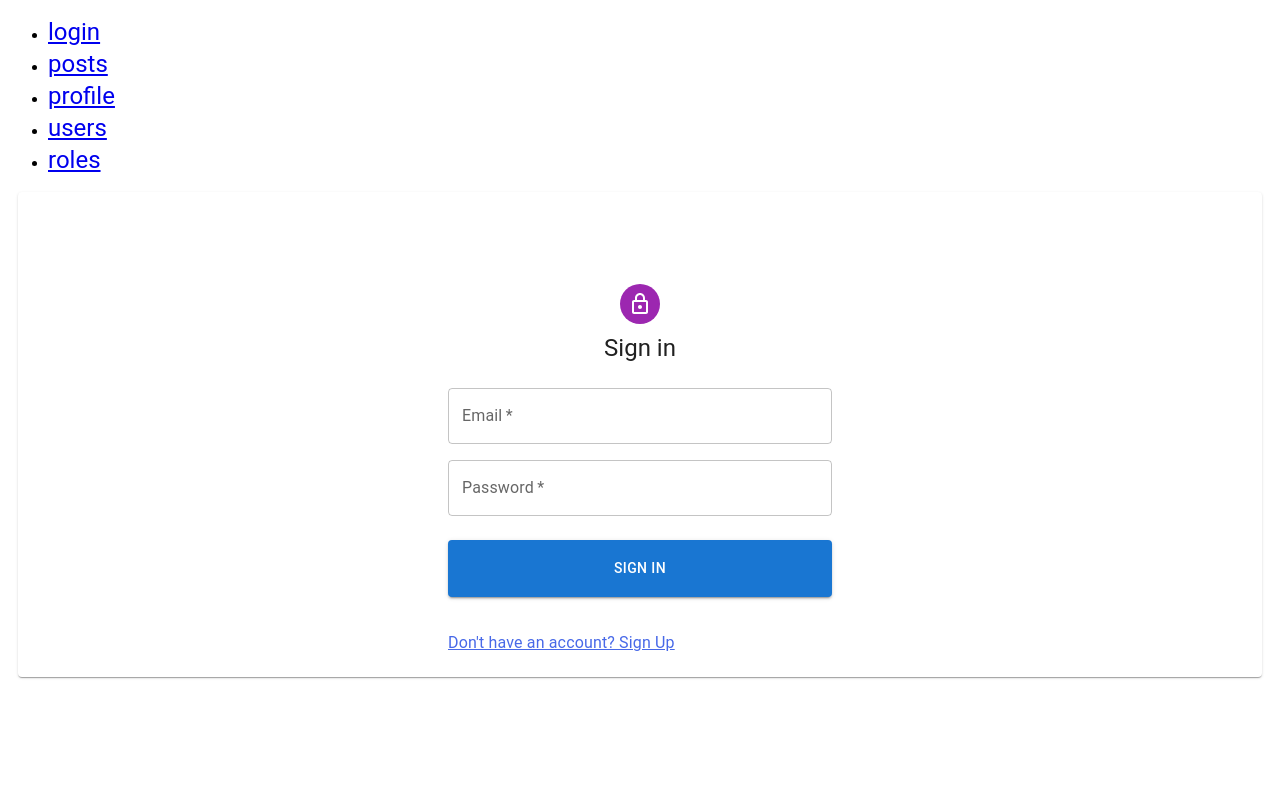
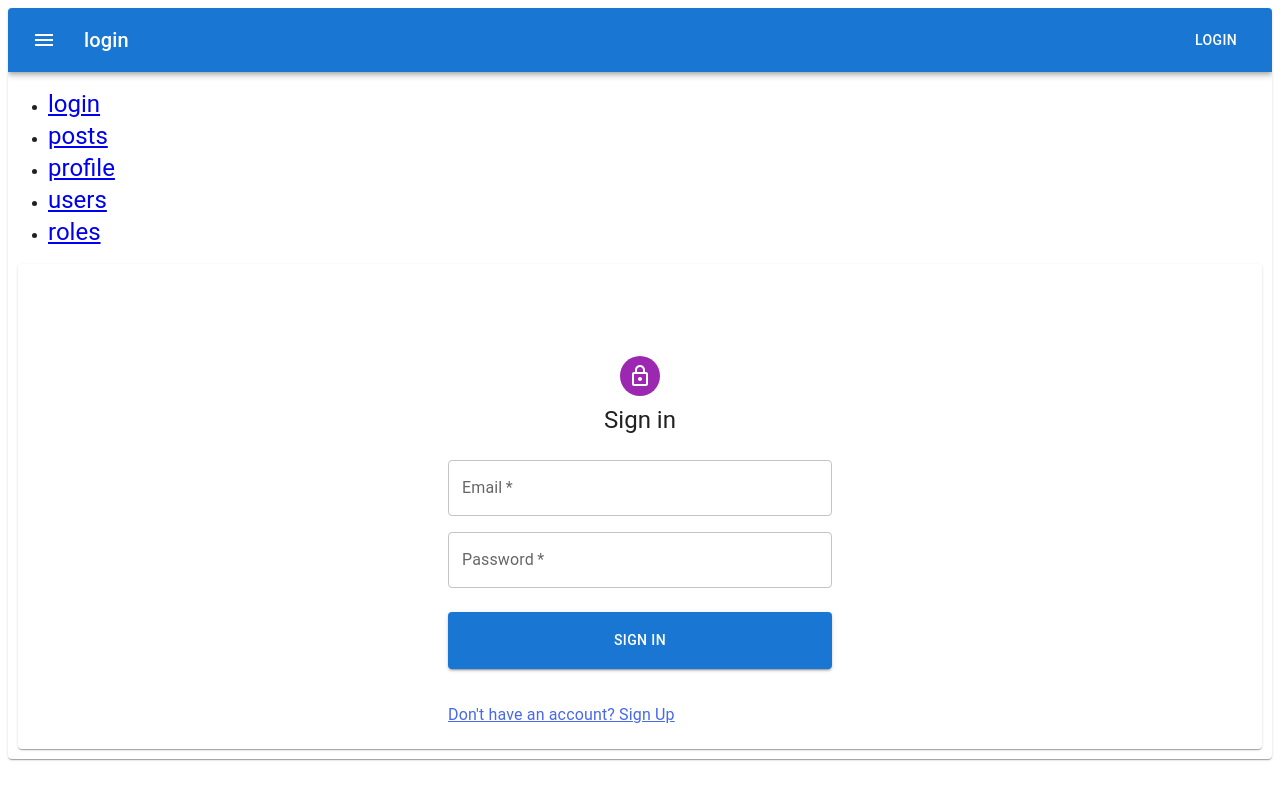
Before and after one commit to OlegStrokan/full-stack-social-network, a React (Create React App) app in the folder frontend/: page /login in a window 1280 px wide. Built offline with nearby package versions, Linux system fonts and the light colour scheme; no server answers.

Commit message:
v1.6.6. Added header component, location to header

```diff
--- a/frontend/src/App.tsx
+++ b/frontend/src/App.tsx
@@ -8,7 +8,8 @@ import { Roles } from "./pages/Roles/Roles";
 import { useDispatch, useSelector } from "react-redux";
 import { RootState } from "./redux/store";
 import { fetchedInitialize } from "./redux/ducks/initialize/initialize.slice";
-import { Typography } from "@mui/material";
+import { Card, Typography } from "@mui/material";
+import { Header } from "./components/Header/Header";
 
 export const App = () => {
     const dispatch = useDispatch();
@@ -24,7 +25,8 @@ export const App = () => {
     }
 
     return (
-        <div>
+        <Card sx={{ m: 0, p: 0}}>
+            <Header isAuth={isAuth} userId={userId}/>
             <ul>
                 <li>
                     <Link to="/login"><Typography variant="h5">login</Typography></Link>
@@ -46,11 +48,11 @@ export const App = () => {
             <Routes>
                 <Route path="/login" element={<Login userId={userId} isAuth={isAuth} />} />
                 <Route path="/" element={<Navigate to={`/profile/${userId}`} />} />
-                <Route path="/profile/:id" element={<Profile isAuth={isAuth} />} />
+                <Route path="/profile/:id" element={<Profile userId={userId} isAuth={isAuth} />} />
                 <Route path="/posts" element={<Posts isAuth={isAuth}/>} />
                 <Route path="/users" element={<Users />} />
                 <Route path="/roles" element={<Roles />} />
             </Routes>
-        </div>
+        </Card>
     );
 };
--- /dev/null
+++ b/frontend/src/components/Header/Header.tsx
@@ -0,0 +1,40 @@
+import React from "react";
+import { AppBar, Box, Button, IconButton, Toolbar, Typography } from "@mui/material";
+import { Menu } from "@mui/icons-material";
+import { Navigate, useLocation } from "react-router-dom";
+
+interface IHeader {
+	isAuth: boolean;
+	userId: number | null;
+}
+
+export const Header: React.FC<IHeader> = ({ isAuth, userId }) => {
+
+	const { pathname } = useLocation();
+
+
+	return (
+		<Box sx={{ flexGrow: 1 }}>
+			<AppBar position="static">
+				<Toolbar>
+					<IconButton
+						size="large"
+						edge="start"
+						color="inherit"
+						aria-label="menu"
+						sx={{ mr: 2 }}
+					>
+						<Menu />
+					</IconButton>
+					<Typography variant="h6" component="div" sx={{ flexGrow: 1 }}>
+						{pathname.slice(1)}
+					</Typography>
+					{isAuth
+						? <Typography>{userId}</Typography>
+						: <Button color="inherit" onClick={() => <Navigate to="/login" />}>Login</Button>
+					}
+				</Toolbar>
+			</AppBar>
+		</Box>
+	);
+};
--- a/frontend/src/pages/Profile/Profile.tsx
+++ b/frontend/src/pages/Profile/Profile.tsx
@@ -7,15 +7,16 @@ import { useNavigate, useParams } from "react-router-dom";
 
 interface ProfileInterface {
 	isAuth: boolean;
+	userId: number | null;
 }
 
-export const Profile: React.FC<ProfileInterface> = ({ isAuth }) => {
-
+export const Profile: React.FC<ProfileInterface> = ({ isAuth, userId }) => {
 
 	let navigate = useNavigate();
 	const { profile } = useSelector((state: RootState) => state.profileReducer);
 	let url = useParams<string>();
 	const dispatch = useDispatch();
+	const isOwner = +url.id! === userId;
 
 	React.useEffect(() => {
 		if (!isAuth) {
@@ -28,6 +29,7 @@ export const Profile: React.FC<ProfileInterface> = ({ isAuth }) => {
 	return (
 		<div>
 			{profile?.email}
+			{isOwner && <div>updateProfile</div>}
 			Profile page
 			<ProfilePosts />
 		</div>
```
Also changed, not shown: 1 other file (tests, documents, lock files or other folders).
